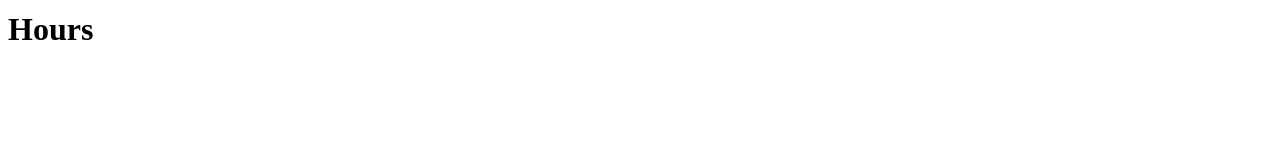
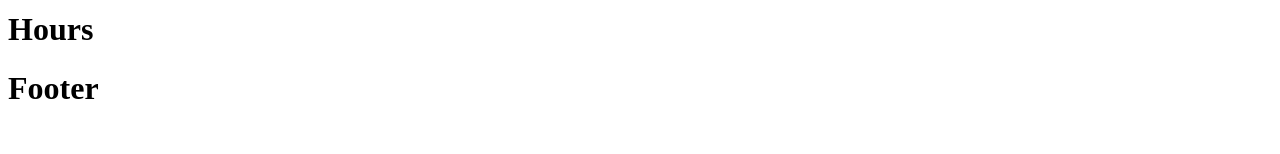
Before and after one commit to Ckher96/CN-Mart, a React (Create React App) app in the folder cn-mart-react/: page /hours in a window 1280 px wide. Shown: the part 146-300 px from the top of the page. Built offline with nearby package versions, Linux system fonts and the light colour scheme.

Commit message:
add footer

```diff
--- a/cn-mart-react/package.json
+++ b/cn-mart-react/package.json
@@ -35,5 +35,8 @@
       "last 1 firefox version",
       "last 1 safari version"
     ]
+  },
+  "devDependencies": {
+    "@babel/plugin-transform-private-property-in-object": "^7.22.11"
   }
 }
--- a/cn-mart-react/src/App.js
+++ b/cn-mart-react/src/App.js
@@ -2,6 +2,7 @@ import { Route, Routes } from "react-router-dom";
 import Header from "./components/Header/Header";
 import Nav from "./components/Nav/Nav";
 import Home from "./components/Home/Home";
+import Footer from "./components/Footer/Footer";
 
 function App() {
   return (
@@ -14,6 +15,7 @@ function App() {
         <Route path="/about" element={<h1>About</h1>} />
         <Route path="/hours" element={<h1>Hours</h1>} />
       </Routes>
+      <Footer />
     </div>
   );
 }
--- /dev/null
+++ b/cn-mart-react/src/components/Footer/Footer.js
@@ -0,0 +1,5 @@
+export default function Footer() {
+    return (
+        <h1>Footer</h1>
+    )
+}
```
Also changed, not shown: 1 other file (tests, documents, lock files or other folders).
